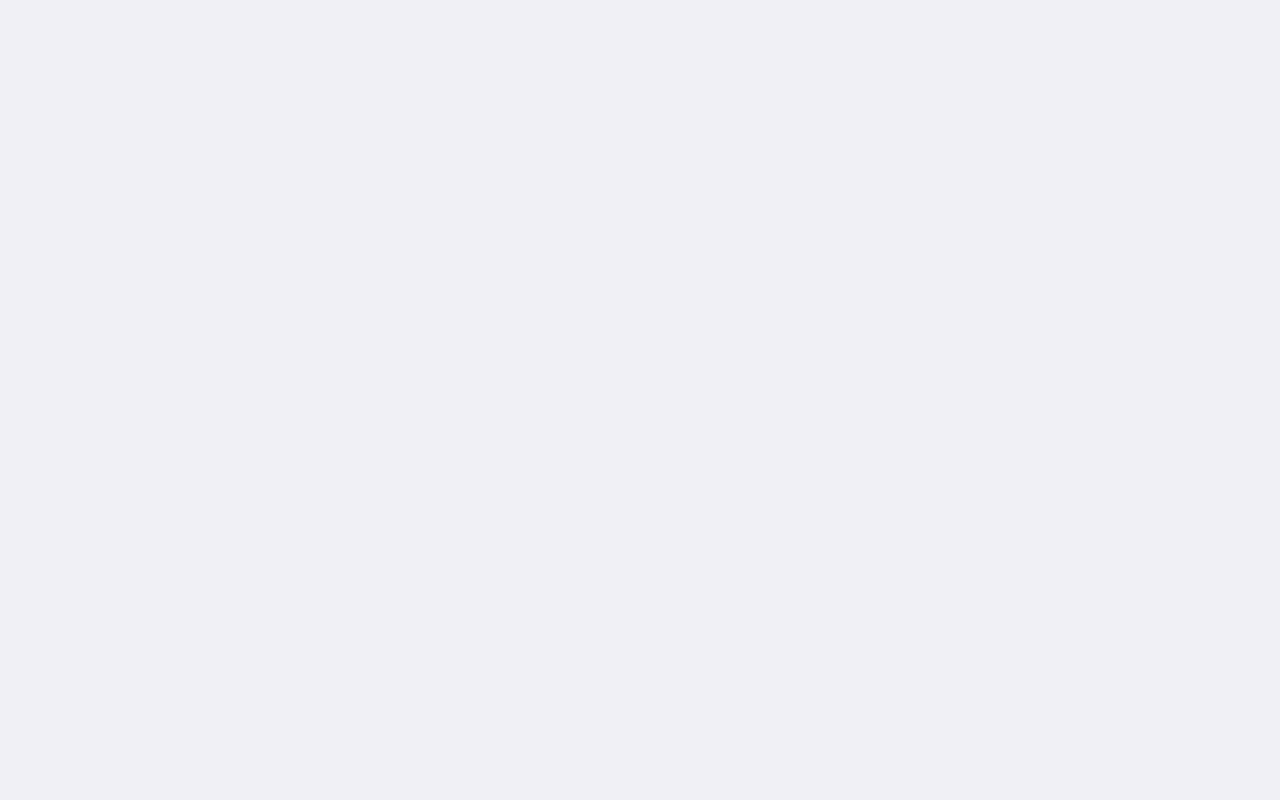
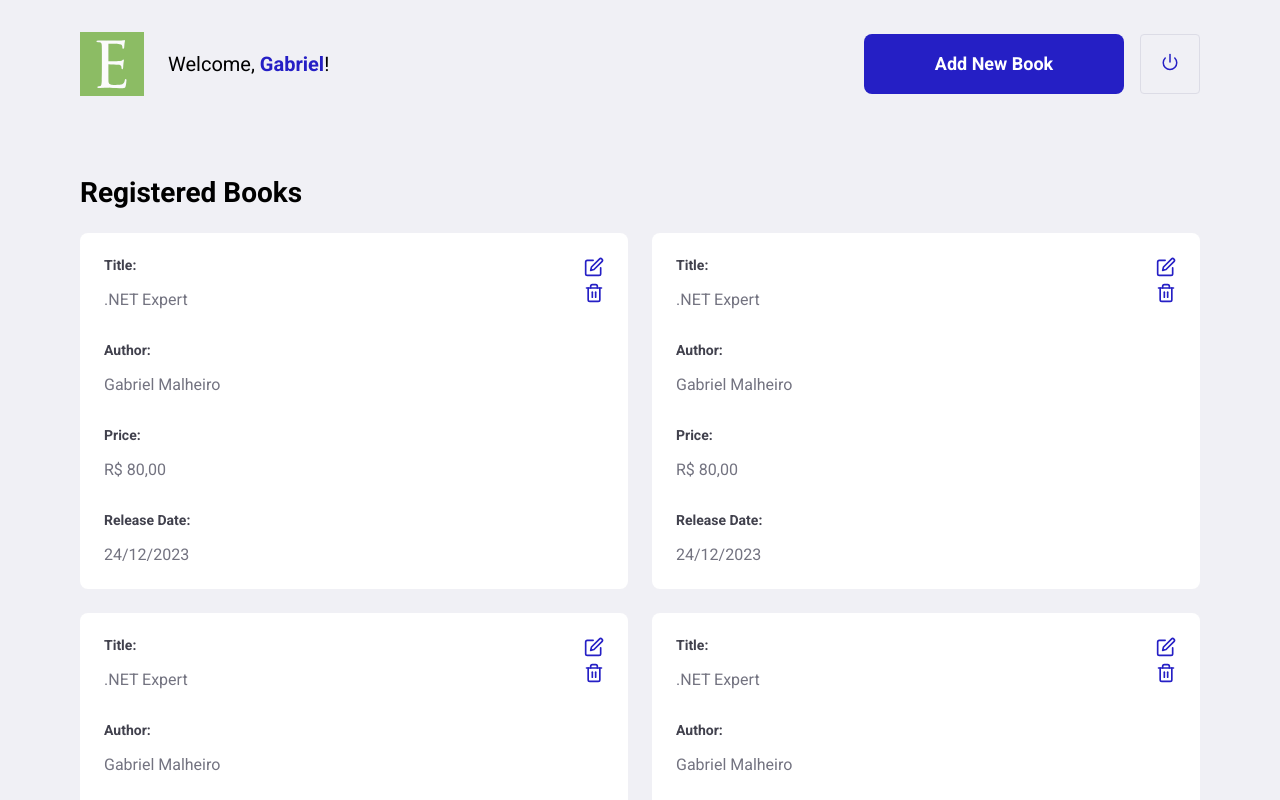
Before and after one commit to gmalheiro/RestWithAspNetAPI, a React (Create React App) app in the folder client/: page /books in a window 1280 px wide. Shown: the top 800 px of the page. Built offline with nearby package versions, Linux system fonts and the light colour scheme.

Commit message:
Update in routes and in book

```diff
--- a/client/src/pages/Book/index.js
+++ b/client/src/pages/Book/index.js
@@ -12,7 +12,7 @@ export default function Login (){
             <header>
                 <img src={logoImage} alt="Erudio"/>
                 <span>Welcome, <strong>Gabriel</strong>!</span>
-                <Link className="button" to="book/new/0">Add New Book</Link>
+                <Link className="button" to="book/new">Add New Book</Link>
                 <button  type="button">
                     <FiPower size={18} color="#251FC5" />
                 </button>
--- a/client/src/routes.js
+++ b/client/src/routes.js
@@ -3,6 +3,7 @@ import {BrowserRouter, Route,Switch} from 'react-router-dom';
 
 import Login from './pages/Login';
 import Book from './pages/Book';
+import NewBook from './pages/NewBook';
 
 
 export default function Routes() {
@@ -11,7 +12,8 @@ export default function Routes() {
             <Switch>
                 <Route path="/" exact component={Login}/>
                 <Route path="/login" exact component={Login}/>
-                <Route path="/book" exact component={Book}/>
+                <Route path="/books" exact component={Book}/>
+                <Route path="/book/new" exact component={NewBook}/>
             </Switch>
         </BrowserRouter>
     );
```
